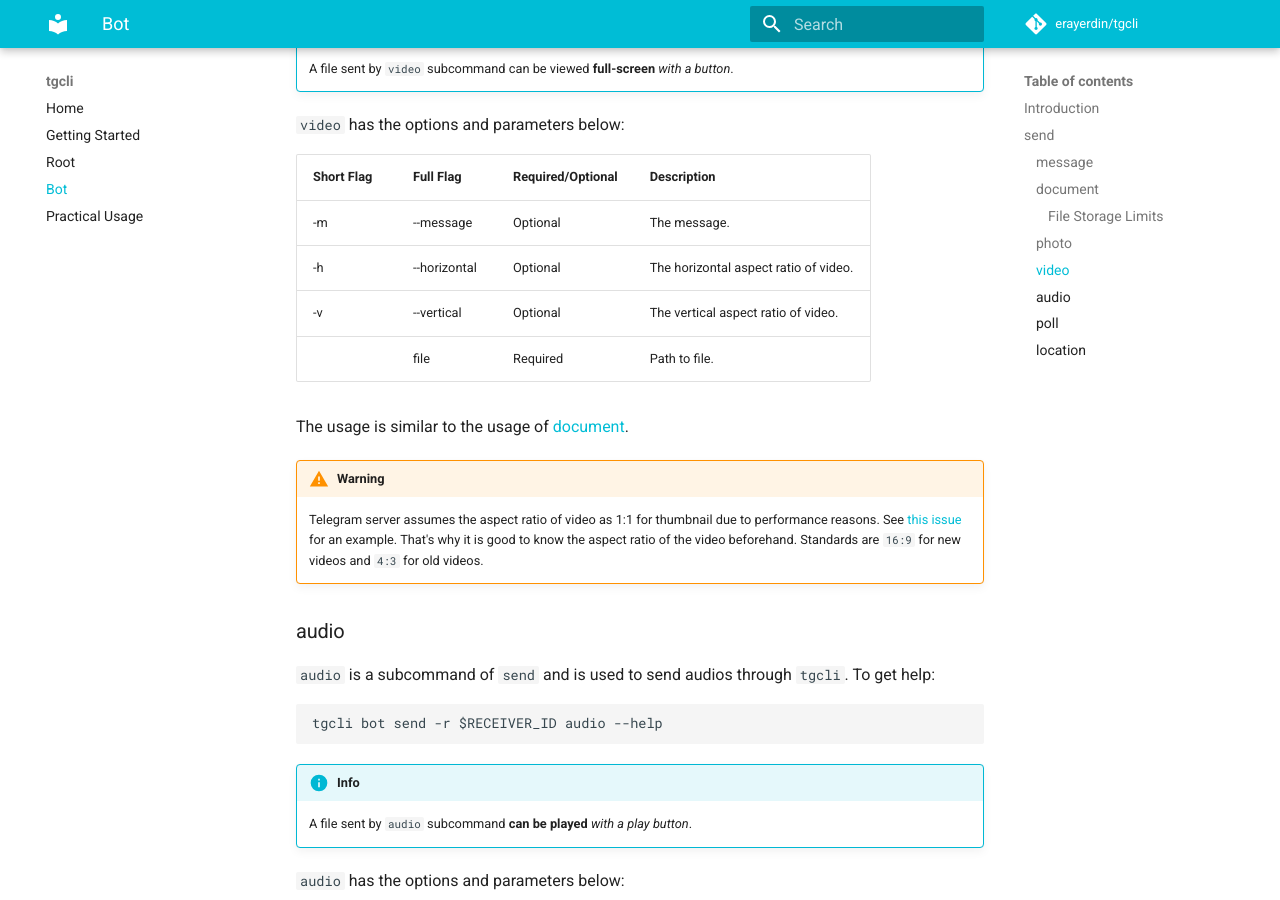
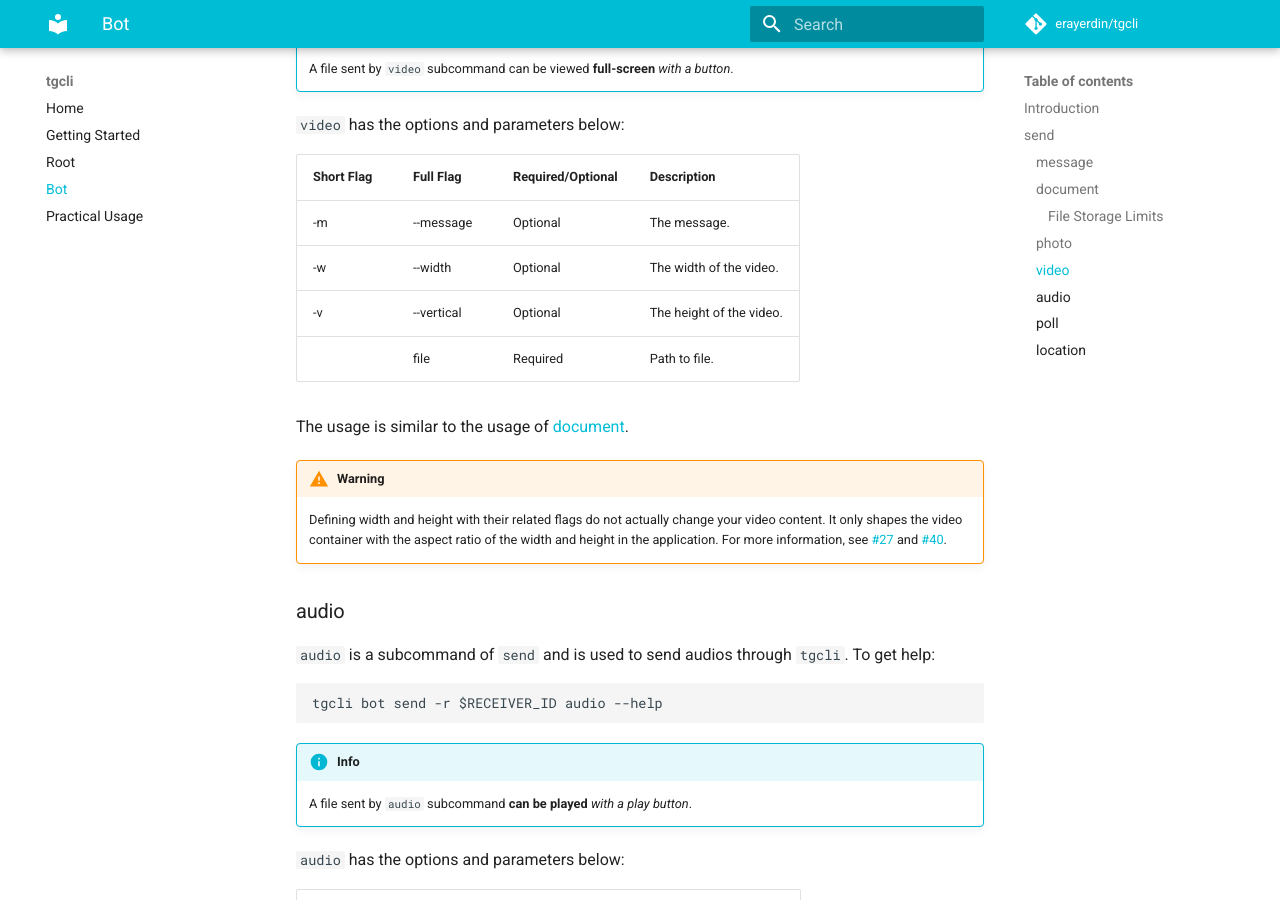
Before and after one commit to erayerdin/tgcli, an MkDocs documentation site: the page built from docs/bot.md, in a window 1280 px wide and 900 px high, scrolled down 3944 px. Built offline with MkDocs 1.6.1 and Material for MkDocs 9.7.7, drawn with Linux system fonts in a browser that asks for light colours; comment, search, counter and statistics services are not loaded.

Commit message:
changed docs for "bot send video"

```diff
--- a/docs/bot.md
+++ b/docs/bot.md
@@ -174,20 +174,21 @@
 Short Flag | Full Flag | Required/Optional | Description
 --- | --- | --- | ---
 -m | --message | Optional | The message.
--h | --horizontal | Optional | The horizontal aspect ratio of video.
--v | --vertical | Optional | The vertical aspect ratio of video.
+-w | --width | Optional | The width of the video.
+-v | --vertical | Optional | The height of the video.
  | file | Required | Path to file.
 
 The usage is similar to the usage of [document](bot.md#document).
 
 !!! warning
-    Telegram server assumes the aspect ratio of video as 1:1
-    for thumbnail due to performance reasons. See
-    [this issue][issue_27] for an example. That's why it is good
-    to know the aspect ratio of the video beforehand. Standards
-    are `16:9` for new videos and `4:3` for old videos.
+    Defining width and height with their related flags do not
+    actually change your video content. It only shapes the
+    video container with the aspect ratio of the width and
+    height in the application. For more information, see
+    [#27][issue_27] and [#40][issue_40].
 
 [issue_27]: https://github.com/erayerdin/tgcli/issues/27
+[issue_40]: https://github.com/erayerdin/tgcli/issues/40
 
 ### audio
 
```
